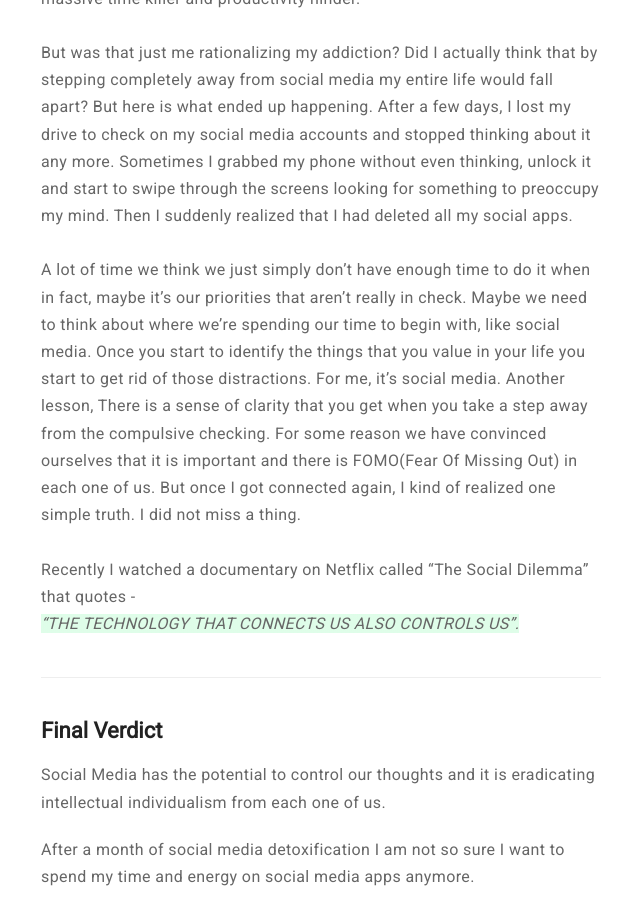
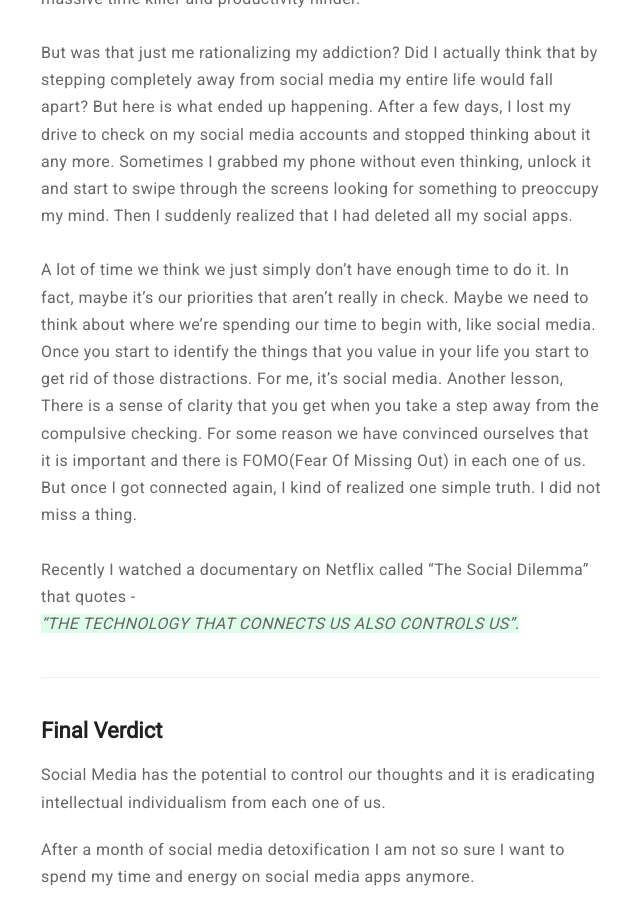
Before and after one commit to captainaadesh/captainaadesh.github.io, a Jekyll site: the page built from _posts/blog_posts/2020-09-19-Social-Media-Detox-For-a-Month.md, in a window 1280 px wide and 900 px high, scrolled down 2080 px. Shown: the whole window, without its empty margins (319-959 px from the left). Built offline with Jekyll 4.4.1, drawn with Linux system fonts in a browser that asks for light colours.

```diff
--- a/CNAME
+++ /dev/null
@@ -1 +0,0 @@
-aadesh.me
--- a/_posts/blog_posts/2020-09-19-Social-Media-Detox-For-a-Month.md
+++ b/_posts/blog_posts/2020-09-19-Social-Media-Detox-For-a-Month.md
@@ -32,7 +32,7 @@ What is the reason for this? Your phone can make you feel connected, less alone
 But was that just me rationalizing my addiction? Did I actually think that by stepping completely away from social media my entire life would fall apart? But here is what ended up happening. After a few days, I lost my drive to check on my social media accounts and stopped thinking about it any more.
 Sometimes I grabbed my phone without even thinking, unlock it and start to swipe through the screens looking for something to preoccupy my mind. Then I suddenly realized that I had deleted all my social apps.
 <br><br>
-A lot of time we think we just simply don’t have enough time to do it when in fact, maybe it’s our priorities that aren’t really in check. Maybe we need to think about where we’re spending our time to begin with, like social media. Once you start to identify the things that you value in your life you start to get rid of those distractions. For me, it’s social media. Another lesson, There is a sense of clarity that you get when you take a step away from the compulsive checking. For some reason we have convinced ourselves that it is important and there is <b>FOMO(Fear Of Missing Out)</b> in each one of us. But once I got connected again, I kind of realized one simple truth. I did not miss a thing.
+A lot of time we think we just simply don’t have enough time to do it. In fact, maybe it’s our priorities that aren’t really in check. Maybe we need to think about where we’re spending our time to begin with, like social media. Once you start to identify the things that you value in your life you start to get rid of those distractions. For me, it’s social media. Another lesson, There is a sense of clarity that you get when you take a step away from the compulsive checking. For some reason we have convinced ourselves that it is important and there is <b>FOMO(Fear Of Missing Out)</b> in each one of us. But once I got connected again, I kind of realized one simple truth. I did not miss a thing.
 <br><br>
 Recently I watched a documentary on Netflix called <b>"The Social Dilemma"</b>
 that quotes - <br>
```
Also changed, not shown: 1 other file.
